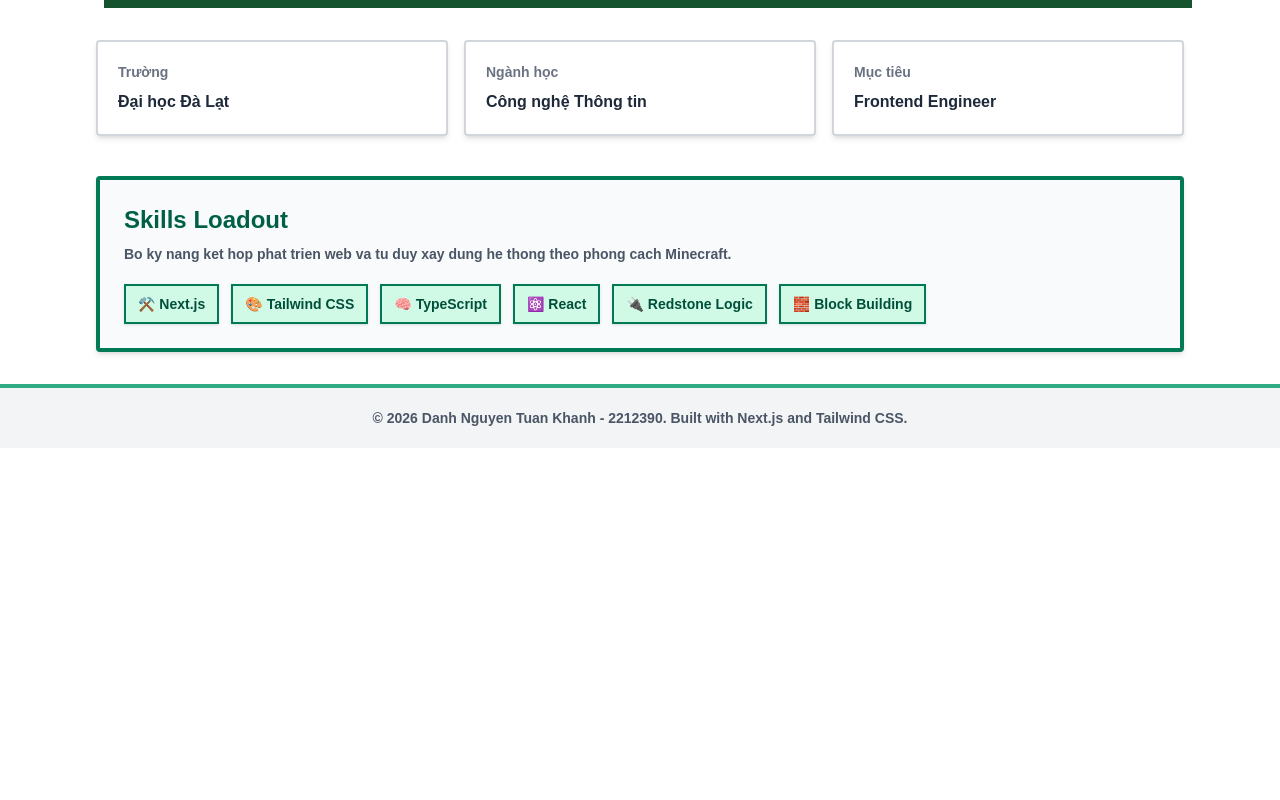
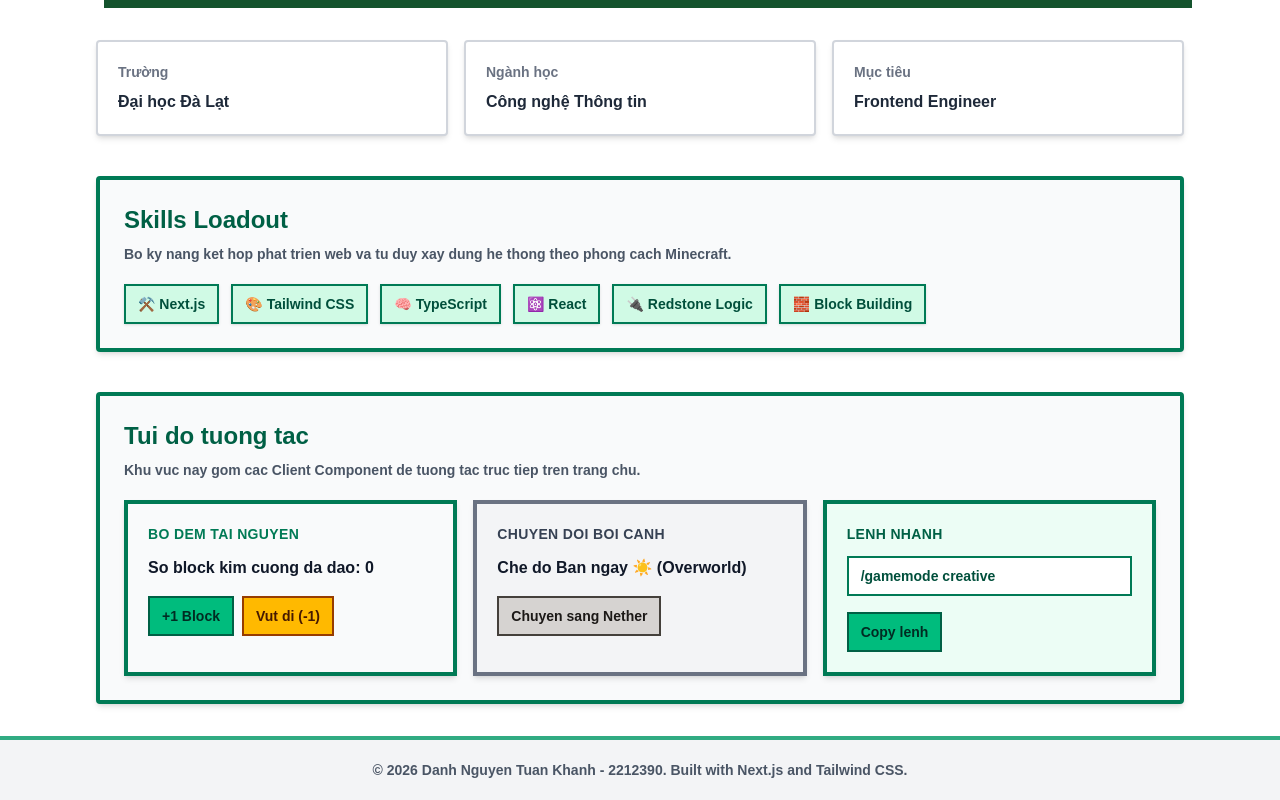
Before and after one commit to KhanhDanh-design/-ctk46-lab01, a Next.js app: page / in a window 1280 px wide. Shown: the part 480-1280 px from the top of the page. Before the commit the page ends 928 px from the top, so only its background shows below. Built offline with nearby package versions, Linux system fonts and the light colour scheme.

Commit message:
feat: thêm Client Components tương tác (Counter, LikeButton)

```diff
--- a/src/app/page.tsx
+++ b/src/app/page.tsx
@@ -1,4 +1,7 @@
 import Link from "next/link";
+import CopyButton from "@/components/CopyButton";
+import Counter from "@/components/Counter";
+import ThemeToggle from "@/components/ThemeToggle";
 
 const skills = [
   "⚒️ Next.js",
@@ -19,7 +22,9 @@ export default function HomePage() {
         <h1 className="mb-2 text-4xl font-black leading-tight sm:text-5xl">
           Danh Nguyễn Tuấn Khanh
         </h1>
-        <p className="text-base font-bold tracking-wide sm:text-lg">MSSV: 2212390</p>
+        <p className="text-base font-bold tracking-wide sm:text-lg">
+          MSSV: 2212390
+        </p>
         <p className="mt-4 max-w-2xl text-base font-semibold sm:text-lg">
           Minecraft Builder & Developer, tập trung xây dựng giao diện web vuông
           vức, tối ưu trải nghiệm người dùng và mô hình hóa tư duy hệ thống như
@@ -44,25 +49,38 @@ export default function HomePage() {
 
       <section className="grid gap-4 sm:grid-cols-3">
         <div className="rounded-sm border-2 border-gray-300 bg-white p-5 shadow-md dark:border-gray-700 dark:bg-gray-800">
-          <p className="text-sm font-semibold text-gray-500 dark:text-gray-300">Trường</p>
-          <p className="mt-2 font-bold text-gray-800 dark:text-white">Đại học Đà Lạt</p>
+          <p className="text-sm font-semibold text-gray-500 dark:text-gray-300">
+            Trường
+          </p>
+          <p className="mt-2 font-bold text-gray-800 dark:text-white">
+            Đại học Đà Lạt
+          </p>
         </div>
         <div className="rounded-sm border-2 border-gray-300 bg-white p-5 shadow-md dark:border-gray-700 dark:bg-gray-800">
-          <p className="text-sm font-semibold text-gray-500 dark:text-gray-300">Ngành học</p>
+          <p className="text-sm font-semibold text-gray-500 dark:text-gray-300">
+            Ngành học
+          </p>
           <p className="mt-2 font-bold text-gray-800 dark:text-white">
             Công nghệ Thông tin
           </p>
         </div>
         <div className="rounded-sm border-2 border-gray-300 bg-white p-5 shadow-md dark:border-gray-700 dark:bg-gray-800">
-          <p className="text-sm font-semibold text-gray-500 dark:text-gray-300">Mục tiêu</p>
-          <p className="mt-2 font-bold text-gray-800 dark:text-white">Frontend Engineer</p>
+          <p className="text-sm font-semibold text-gray-500 dark:text-gray-300">
+            Mục tiêu
+          </p>
+          <p className="mt-2 font-bold text-gray-800 dark:text-white">
+            Frontend Engineer
+          </p>
         </div>
       </section>
 
       <section className="rounded-sm border-4 border-emerald-700 bg-gray-50 p-6 shadow-md dark:border-emerald-500 dark:bg-gray-900">
-        <h2 className="text-2xl font-black text-emerald-800 dark:text-emerald-300">Skills Loadout</h2>
+        <h2 className="text-2xl font-black text-emerald-800 dark:text-emerald-300">
+          Skills Loadout
+        </h2>
         <p className="mt-2 text-sm font-semibold text-gray-600 dark:text-gray-300">
-          Bo ky nang ket hop phat trien web va tu duy xay dung he thong theo phong cach Minecraft.
+          Bo ky nang ket hop phat trien web va tu duy xay dung he thong theo
+          phong cach Minecraft.
         </p>
 
         <div className="mt-5 flex flex-wrap gap-3">
@@ -76,6 +94,21 @@ export default function HomePage() {
           ))}
         </div>
       </section>
+
+      <section className="rounded-sm border-4 border-emerald-700 bg-gray-50 p-6 shadow-md dark:border-emerald-500 dark:bg-gray-900">
+        <h2 className="text-2xl font-black text-emerald-800 dark:text-emerald-300">
+          Tui do tuong tac
+        </h2>
+        <p className="mt-2 text-sm font-semibold text-gray-600 dark:text-gray-300">
+          Khu vuc nay gom cac Client Component de tuong tac truc tiep tren trang chu.
+        </p>
+
+        <div className="mt-5 grid grid-cols-1 gap-4 md:grid-cols-2 xl:grid-cols-3">
+          <Counter />
+          <ThemeToggle />
+          <CopyButton textToCopy="/gamemode creative" />
+        </div>
+      </section>
     </div>
   );
 }
--- /dev/null
+++ b/src/components/CopyButton.tsx
@@ -0,0 +1,54 @@
+"use client";
+
+import { useEffect, useRef, useState } from "react";
+
+type CopyButtonProps = {
+  textToCopy: string;
+};
+
+export default function CopyButton({ textToCopy }: CopyButtonProps) {
+  const [copied, setCopied] = useState(false);
+  const timeoutRef = useRef<NodeJS.Timeout | null>(null);
+
+  useEffect(() => {
+    return () => {
+      if (timeoutRef.current) {
+        clearTimeout(timeoutRef.current);
+      }
+    };
+  }, []);
+
+  const handleCopy = async () => {
+    try {
+      await navigator.clipboard.writeText(textToCopy);
+      setCopied(true);
+      if (timeoutRef.current) {
+        clearTimeout(timeoutRef.current);
+      }
+      timeoutRef.current = setTimeout(() => {
+        setCopied(false);
+      }, 2000);
+    } catch (error) {
+      console.error("Khong the copy vao clipboard:", error);
+    }
+  };
+
+  return (
+    <article className="rounded-none border-4 border-emerald-700 bg-emerald-50 p-5 shadow-md dark:border-emerald-500 dark:bg-emerald-900/30">
+      <p className="text-sm font-bold uppercase tracking-wide text-emerald-800 dark:text-emerald-300">
+        Lenh nhanh
+      </p>
+      <p className="mt-3 rounded-none border-2 border-emerald-700 bg-white px-3 py-2 font-mono text-sm font-bold text-emerald-900 dark:border-emerald-500 dark:bg-gray-900 dark:text-emerald-200">
+        {textToCopy}
+      </p>
+
+      <button
+        type="button"
+        onClick={handleCopy}
+        className="mt-4 rounded-none border-2 border-emerald-800 bg-emerald-500 px-3 py-2 text-sm font-black text-emerald-950 transition hover:bg-emerald-400 dark:border-emerald-400 dark:bg-emerald-400"
+      >
+        {copied ? "Da copy vao ruong!" : "Copy lenh"}
+      </button>
+    </article>
+  );
+}
--- /dev/null
+++ b/src/components/Counter.tsx
@@ -0,0 +1,35 @@
+"use client";
+
+import { useState } from "react";
+
+export default function Counter() {
+  const [count, setCount] = useState(0);
+
+  return (
+    <article className="rounded-none border-4 border-emerald-700 bg-gray-50 p-5 shadow-md dark:border-emerald-500 dark:bg-gray-800">
+      <p className="text-sm font-bold uppercase tracking-wide text-emerald-700 dark:text-emerald-300">
+        Bo dem tai nguyen
+      </p>
+      <p className="mt-3 text-base font-black text-gray-900 dark:text-white">
+        So block kim cuong da dao: {count}
+      </p>
+
+      <div className="mt-4 flex flex-wrap gap-2">
+        <button
+          type="button"
+          onClick={() => setCount((prev) => prev + 1)}
+          className="rounded-none border-2 border-emerald-800 bg-emerald-500 px-3 py-2 text-sm font-black text-emerald-950 transition hover:bg-emerald-400 dark:border-emerald-400 dark:bg-emerald-400"
+        >
+          +1 Block
+        </button>
+        <button
+          type="button"
+          onClick={() => setCount((prev) => Math.max(0, prev - 1))}
+          className="rounded-none border-2 border-amber-800 bg-amber-400 px-3 py-2 text-sm font-black text-amber-950 transition hover:bg-amber-300 dark:border-amber-500 dark:bg-amber-300"
+        >
+          Vut di (-1)
+        </button>
+      </div>
+    </article>
+  );
+}
--- /dev/null
+++ b/src/components/ThemeToggle.tsx
@@ -0,0 +1,26 @@
+"use client";
+
+import { useState } from "react";
+
+export default function ThemeToggle() {
+  const [isNight, setIsNight] = useState(false);
+
+  return (
+    <article className="rounded-none border-4 border-gray-500 bg-gray-100 p-5 shadow-md dark:border-gray-600 dark:bg-gray-800">
+      <p className="text-sm font-bold uppercase tracking-wide text-gray-700 dark:text-gray-300">
+        Chuyen doi boi canh
+      </p>
+      <p className="mt-3 text-base font-black text-gray-900 dark:text-white">
+        {isNight ? "Che do Ban dem 🌙 (Nether)" : "Che do Ban ngay ☀️ (Overworld)"}
+      </p>
+
+      <button
+        type="button"
+        onClick={() => setIsNight((prev) => !prev)}
+        className="mt-4 rounded-none border-2 border-stone-700 bg-stone-300 px-3 py-2 text-sm font-black text-stone-900 transition hover:bg-stone-200 dark:border-stone-400 dark:bg-stone-200"
+      >
+        {isNight ? "Chuyen ve Overworld" : "Chuyen sang Nether"}
+      </button>
+    </article>
+  );
+}
```
